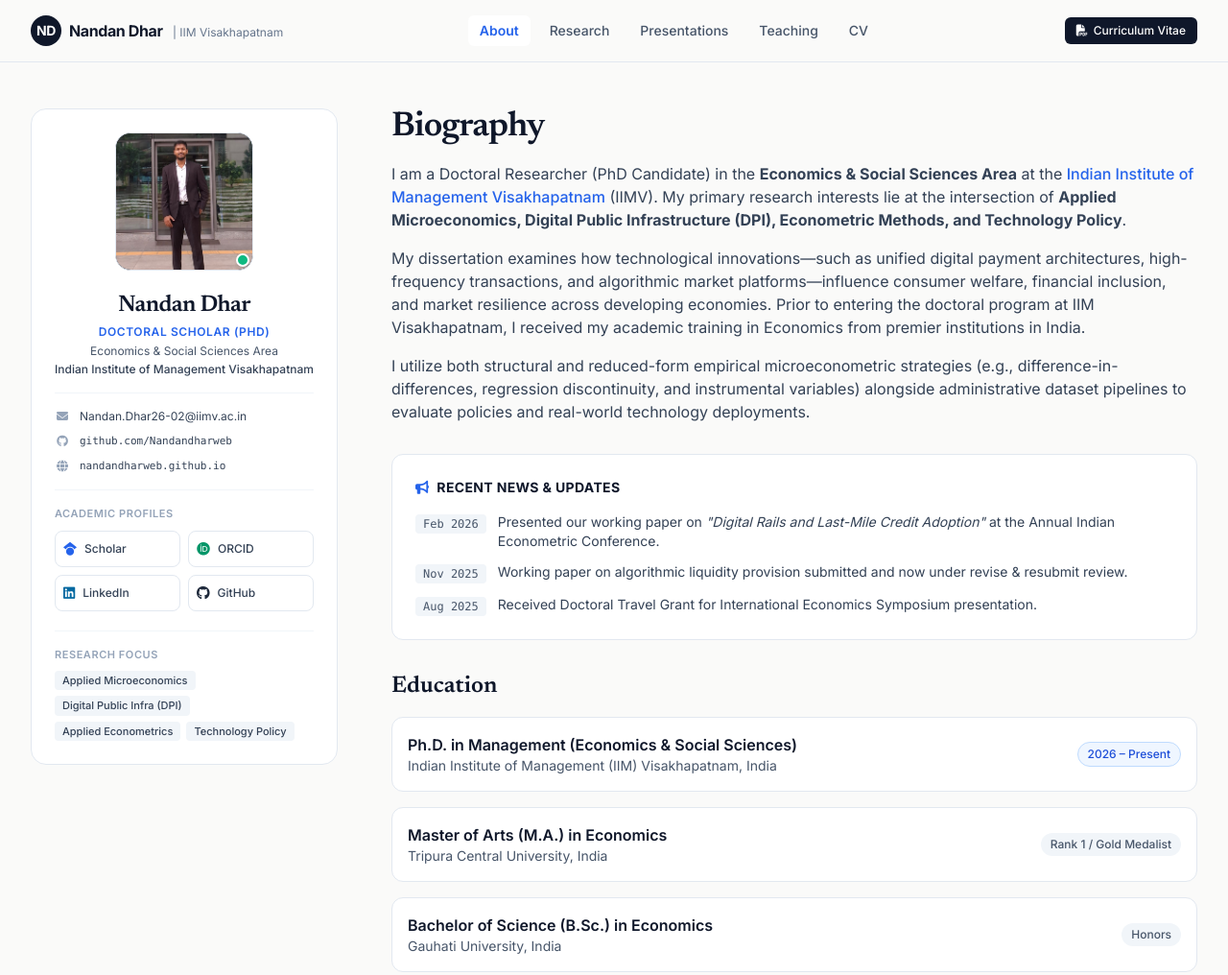
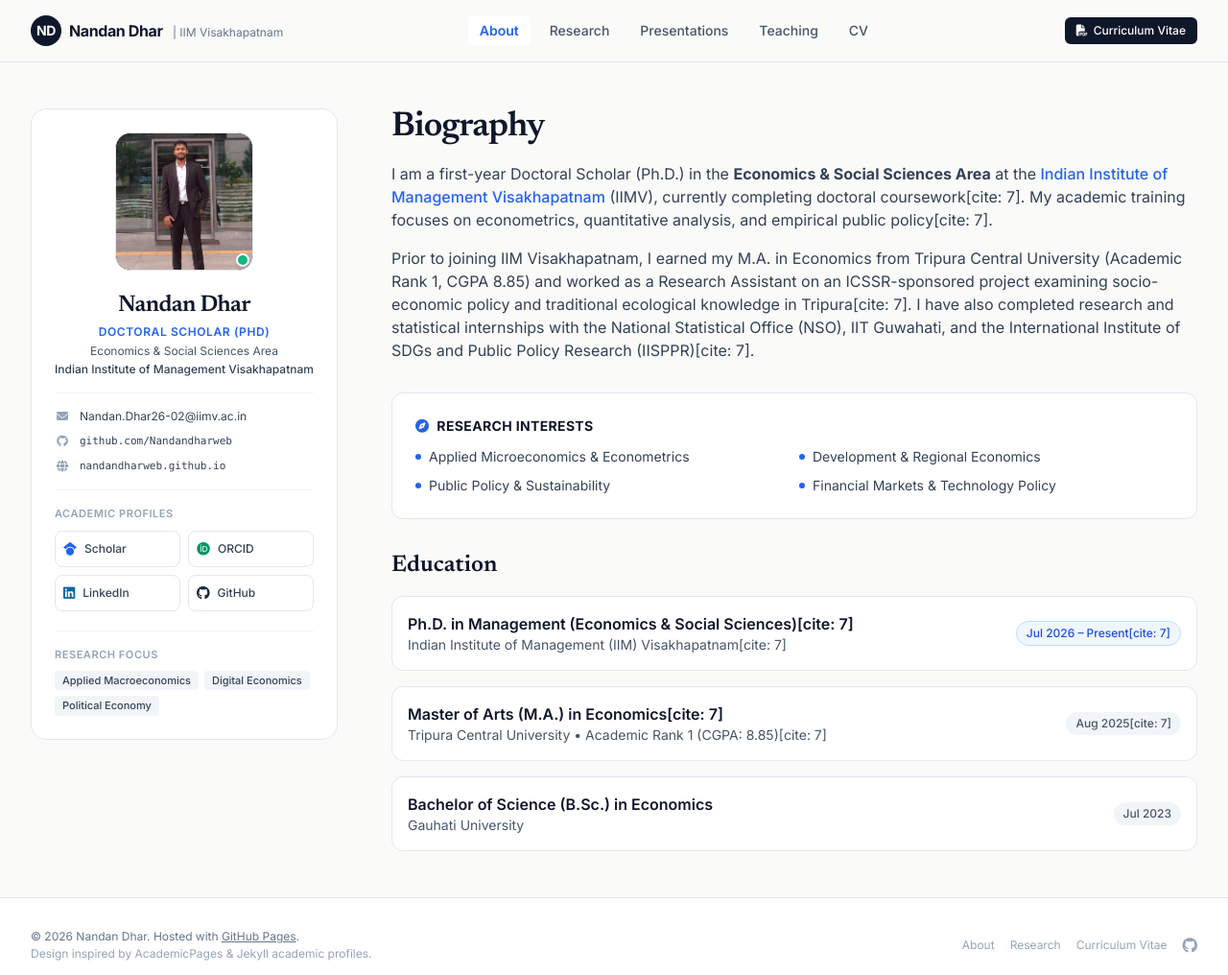
Before and after one commit to Nandandharweb/Nandandharweb.github.io, a plain HTML site: page index.html in a window 1280 px wide. Shown: the top 1016 px of the page at 96% size. Drawn offline with nearby package versions, Linux system fonts and the light colour scheme.

Commit message:
Update index.html

```diff
--- a/index.html
+++ b/index.html
@@ -174,59 +174,57 @@
           </div>
 
           <!-- Quick Research Tags -->
+         <!-- Quick Research Tags -->
           <div class="mt-5 pt-4 border-t border-slate-100">
             <span class="block text-[11px] font-semibold text-slate-400 uppercase tracking-wider mb-2">Research Focus</span>
             <div class="flex flex-wrap gap-1.5">
-              <span class="px-2 py-0.5 rounded text-[11px] bg-slate-100 text-slate-700 font-medium">Applied Microeconomics</span>
-              <span class="px-2 py-0.5 rounded text-[11px] bg-slate-100 text-slate-700 font-medium">Digital Public Infra (DPI)</span>
-              <span class="px-2 py-0.5 rounded text-[11px] bg-slate-100 text-slate-700 font-medium">Applied Econometrics</span>
-              <span class="px-2 py-0.5 rounded text-[11px] bg-slate-100 text-slate-700 font-medium">Technology Policy</span>
+              <span class="px-2 py-0.5 rounded text-[11px] bg-slate-100 text-slate-700 font-medium">Applied Macroeconomics</span>
+              <span class="px-2 py-0.5 rounded text-[11px] bg-slate-100 text-slate-700 font-medium">Digital Economics</span>
+              <span class="px-2 py-0.5 rounded text-[11px] bg-slate-100 text-slate-700 font-medium">Political Economy</span>
             </div>
           </div>
-
-        </div>
       </aside>
 
       <!-- Main Content Dynamic Panels -->
       <div class="flex-1 w-full min-w-0">
 
-        <section id="section-about" class="tab-pane block space-y-8 animate-fadeIn">
+       <section id="section-about" class="tab-pane block space-y-8 animate-fadeIn">
           <div>
             <h2 class="academic-serif text-3xl sm:text-4xl font-semibold text-slate-900 mb-4 tracking-tight">Biography</h2>
             <div class="space-y-4 text-slate-700 leading-relaxed text-[15px] sm:text-base font-normal">
               <p>
-                I am a Doctoral Researcher (PhD Candidate) in the <strong>Economics & Social Sciences Area</strong> at the
-                <a href="https://www.iimv.ac.in/" target="_blank" class="text-blue-600 hover:underline font-medium">Indian Institute of Management Visakhapatnam</a> (IIMV).
-                My primary research interests lie at the intersection of <strong>Applied Microeconomics, Digital Public Infrastructure (DPI), Econometric Methods, and Technology Policy</strong>.
+                I am a first-year Doctoral Scholar (Ph.D.) in the <strong>Economics & Social Sciences Area</strong> at the
+                <a href="https://www.iimv.ac.in/" target="_blank" class="text-blue-600 hover:underline font-medium">Indian Institute of Management Visakhapatnam</a> (IIMV), currently completing doctoral coursework[cite: 7]. My academic training focuses on econometrics, quantitative analysis, and empirical public policy[cite: 7].
               </p>
               <p>
-                My dissertation examines how technological innovations—such as unified digital payment architectures, high-frequency transactions, and algorithmic market platforms—influence consumer welfare, financial inclusion, and market resilience across developing economies. Prior to entering the doctoral program at IIM Visakhapatnam, I received my academic training in Economics from premier institutions in India.
-              </p>
-              <p>
-                I utilize both structural and reduced-form empirical microeconometric strategies (e.g., difference-in-differences, regression discontinuity, and instrumental variables) alongside administrative dataset pipelines to evaluate policies and real-world technology deployments.
+                Prior to joining IIM Visakhapatnam, I earned my M.A. in Economics from Tripura Central University (Academic Rank 1, CGPA 8.85) and worked as a Research Assistant on an ICSSR-sponsored project examining socio-economic policy and traditional ecological knowledge in Tripura[cite: 7]. I have also completed research and statistical internships with the National Statistical Office (NSO), IIT Guwahati, and the International Institute of SDGs and Public Policy Research (IISPPR)[cite: 7].
               </p>
             </div>
           </div>
 
-          <!-- Key Highlights / News Feed -->
+          <!-- Core Research Interests -->
           <div class="bg-white border border-slate-200 rounded-xl p-6 shadow-xs">
-            <h3 class="font-bold text-slate-900 text-sm tracking-wide uppercase flex items-center gap-2 mb-4">
-              <i class="fa-solid fa-bullhorn text-blue-600"></i> Recent News & Updates
+            <h3 class="font-bold text-slate-900 text-sm tracking-wide uppercase flex items-center gap-2 mb-3">
+              <i class="fa-solid fa-compass text-blue-600"></i> Research Interests
             </h3>
-            <ul class="space-y-3 text-sm">
-              <li class="flex items-start gap-3">
-                <span class="text-xs font-mono text-slate-600 bg-slate-100 px-2 py-0.5 rounded flex-shrink-0 mt-0.5">Feb 2026</span>
-                <span class="text-slate-700">Presented our working paper on <em>"Digital Rails and Last-Mile Credit Adoption"</em> at the Annual Indian Econometric Conference.</span>
-              </li>
-              <li class="flex items-start gap-3">
-                <span class="text-xs font-mono text-slate-600 bg-slate-100 px-2 py-0.5 rounded flex-shrink-0 mt-0.5">Nov 2025</span>
-                <span class="text-slate-700">Working paper on algorithmic liquidity provision submitted and now under revise & resubmit review.</span>
-              </li>
-              <li class="flex items-start gap-3">
-                <span class="text-xs font-mono text-slate-600 bg-slate-100 px-2 py-0.5 rounded flex-shrink-0 mt-0.5">Aug 2025</span>
-                <span class="text-slate-700">Received Doctoral Travel Grant for International Economics Symposium presentation.</span>
-              </li>
-            </ul>
+            <div class="grid grid-cols-1 sm:grid-cols-2 gap-2.5 text-sm text-slate-700">
+              <div class="flex items-center gap-2">
+                <span class="w-1.5 h-1.5 rounded-full bg-blue-600"></span>
+                <span>Applied Microeconomics & Econometrics</span>
+              </div>
+              <div class="flex items-center gap-2">
+                <span class="w-1.5 h-1.5 rounded-full bg-blue-600"></span>
+                <span>Development & Regional Economics</span>
+              </div>
+              <div class="flex items-center gap-2">
+                <span class="w-1.5 h-1.5 rounded-full bg-blue-600"></span>
+                <span>Public Policy & Sustainability</span>
+              </div>
+              <div class="flex items-center gap-2">
+                <span class="w-1.5 h-1.5 rounded-full bg-blue-600"></span>
+                <span>Financial Markets & Technology Policy</span>
+              </div>
+            </div>
           </div>
 
           <!-- Education Timeline Card -->
@@ -235,28 +233,55 @@
             <div class="space-y-4">
               <div class="p-4 bg-white border border-slate-200 rounded-xl flex flex-col sm:flex-row justify-between sm:items-center gap-1">
                 <div>
-                  <h4 class="font-semibold text-slate-900 text-base">Ph.D. in Management (Economics & Social Sciences)</h4>
-                  <p class="text-sm text-slate-600">Indian Institute of Management (IIM) Visakhapatnam, India</p>
+                  <h4 class="font-semibold text-slate-900 text-base">Ph.D. in Management (Economics & Social Sciences)[cite: 7]</h4>
+                  <p class="text-sm text-slate-600">Indian Institute of Management (IIM) Visakhapatnam[cite: 7]</p>
                 </div>
-                <span class="text-xs font-medium text-blue-700 bg-blue-50 px-2.5 py-1 rounded-full self-start sm:self-auto border border-blue-200">2026 – Present</span>
+                <span class="text-xs font-medium text-blue-700 bg-blue-50 px-2.5 py-1 rounded-full self-start sm:self-auto border border-blue-200">Jul 2026 – Present[cite: 7]</span>
               </div>
 
               <div class="p-4 bg-white border border-slate-200 rounded-xl flex flex-col sm:flex-row justify-between sm:items-center gap-1">
                 <div>
-                  <h4 class="font-semibold text-slate-900 text-base">Master of Arts (M.A.) in Economics</h4>
-                  <p class="text-sm text-slate-600">Tripura Central University, India</p>
+                  <h4 class="font-semibold text-slate-900 text-base">Master of Arts (M.A.) in Economics[cite: 7]</h4>
+                  <p class="text-sm text-slate-600">Tripura Central University &bull; Academic Rank 1 (CGPA: 8.85)[cite: 7]</p>
                 </div>
-                <span class="text-xs font-medium text-slate-600 bg-slate-100 px-2.5 py-1 rounded-full self-start sm:self-auto">Rank 1 / Gold Medalist</span>
+                <span class="text-xs font-medium text-slate-600 bg-slate-100 px-2.5 py-1 rounded-full self-start sm:self-auto">Aug 2025[cite: 7]</span>
               </div>
 
               <div class="p-4 bg-white border border-slate-200 rounded-xl flex flex-col sm:flex-row justify-between sm:items-center gap-1">
                 <div>
                   <h4 class="font-semibold text-slate-900 text-base">Bachelor of Science (B.Sc.) in Economics</h4>
-                  <p class="text-sm text-slate-600">Gauhati University, India</p>
+                  <p class="text-sm text-slate-600">Gauhati University</p>
                 </div>
-                <span class="text-xs font-medium text-slate-600 bg-slate-100 px-2.5 py-1 rounded-full self-start sm:self-auto">Honors</span>
+                <span class="text-xs font-medium text-slate-600 bg-slate-100 px-2.5 py-1 rounded-full self-start sm:self-auto">Jul 2023</span>
               </div>
             </div>
+          </div>
+        </section>
+
+        <section id="section-research" class="tab-pane hidden space-y-6 animate-fadeIn">
+          <div>
+            <h2 class="academic-serif text-3xl font-semibold text-slate-900 mb-2 tracking-tight">Research</h2>
+          </div>
+          <div class="bg-white border border-slate-200 rounded-xl p-8 text-center shadow-xs">
+            <p class="text-sm text-slate-500">Working papers and research projects are currently in progress and will be updated here soon.</p>
+          </div>
+        </section>
+
+        <section id="section-presentations" class="tab-pane hidden space-y-6 animate-fadeIn">
+          <div>
+            <h2 class="academic-serif text-3xl font-semibold text-slate-900 mb-2 tracking-tight">Presentations</h2>
+          </div>
+          <div class="bg-white border border-slate-200 rounded-xl p-8 text-center shadow-xs">
+            <p class="text-sm text-slate-500">Conference and seminar presentations will be listed here soon.</p>
+          </div>
+        </section>
+
+        <section id="section-teaching" class="tab-pane hidden space-y-6 animate-fadeIn">
+          <div>
+            <h2 class="academic-serif text-3xl font-semibold text-slate-900 mb-2 tracking-tight">Teaching</h2>
+          </div>
+          <div class="bg-white border border-slate-200 rounded-xl p-8 text-center shadow-xs">
+            <p class="text-sm text-slate-500">Teaching assistantships and academic coursework details will be updated here soon.</p>
           </div>
         </section>
 
```
